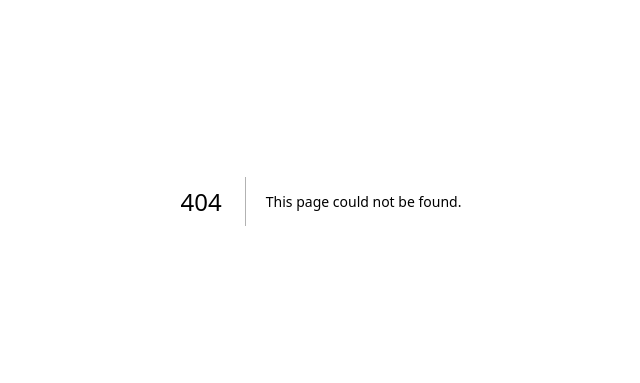
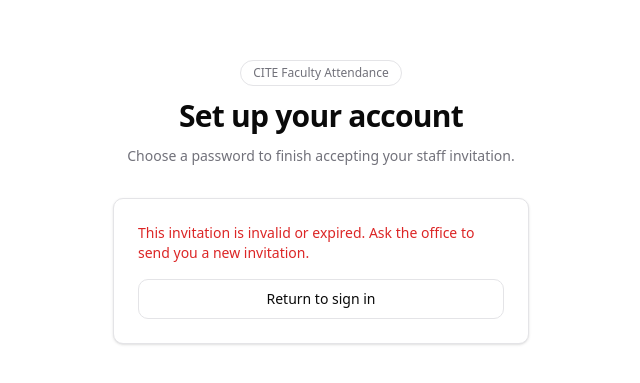
Before and after one commit to itsmetami/CITE_Face_Recognition_Based_Attendance_Monitoring_System, a Next.js app: page /auth/accept in a window 1280 px wide. Before the commit this address had no page. Shown: the part 199-582 px from the top of the page, without its empty margins (319-959 px from the left). Built offline with nearby package versions, Linux system fonts and the light colour scheme; no server answers.

Commit message:
feat: add invite password setup flow

```diff
--- /dev/null
+++ b/src/app/auth/accept/page.tsx
@@ -0,0 +1,18 @@
+import { InviteAcceptanceForm } from "@/components/auth/invite-acceptance-form";
+
+export default function AcceptInvitePage() {
+  return (
+    <main className="mx-auto flex w-full max-w-md flex-1 flex-col justify-center px-4 py-12">
+      <div className="mb-8 space-y-3 text-center">
+        <span className="inline-flex rounded-full border border-border px-3 py-1 text-xs font-medium text-muted-foreground">
+          CITE Faculty Attendance
+        </span>
+        <h1 className="text-3xl font-semibold tracking-tight">Set up your account</h1>
+        <p className="text-sm text-muted-foreground">
+          Choose a password to finish accepting your staff invitation.
+        </p>
+      </div>
+      <InviteAcceptanceForm />
+    </main>
+  );
+}
--- a/src/app/layout.tsx
+++ b/src/app/layout.tsx
@@ -1,4 +1,5 @@
 import type { Metadata } from "next";
+import { InviteLinkRedirect } from "@/components/auth/invite-link-redirect";
 import "./globals.css";
 
 export const metadata: Metadata = {
@@ -9,7 +10,10 @@ export const metadata: Metadata = {
 export default function RootLayout({ children }: LayoutProps<"/">) {
   return (
     <html lang="en" className="h-full antialiased">
-      <body className="min-h-full flex flex-col">{children}</body>
+      <body className="min-h-full flex flex-col">
+        <InviteLinkRedirect />
+        {children}
+      </body>
     </html>
   );
 }
--- /dev/null
+++ b/src/components/auth/invite-acceptance-form.tsx
@@ -0,0 +1,140 @@
+"use client";
+
+import { useEffect, useState, type FormEvent } from "react";
+import Link from "next/link";
+import { useRouter } from "next/navigation";
+import { Button } from "@/components/ui/button";
+import { Card, CardContent } from "@/components/ui/card";
+import { Input } from "@/components/ui/input";
+import { Label } from "@/components/ui/label";
+import { createClient } from "@/lib/supabase/client";
+
+type InviteStatus = "checking" | "ready" | "invalid" | "complete";
+
+export function InviteAcceptanceForm() {
+  const router = useRouter();
+  const [status, setStatus] = useState<InviteStatus>("checking");
+  const [email, setEmail] = useState<string | null>(null);
+  const [error, setError] = useState<string | null>(null);
+  const [pending, setPending] = useState(false);
+
+  useEffect(() => {
+    let active = true;
+
+    async function checkInvite() {
+      try {
+        // The Supabase browser client reads and exchanges the invite tokens in
+        // the URL fragment, then persists the resulting session in the browser.
+        const supabase = createClient();
+        const { data, error: sessionError } = await supabase.auth.getSession();
+
+        if (!active) return;
+
+        // Remove auth parameters even when the invitation is expired, so a
+        // token or error description does not remain in the address bar.
+        window.history.replaceState(null, "", window.location.pathname);
+
+        if (sessionError || !data.session) {
+          setStatus("invalid");
+          return;
+        }
+
+        setEmail(data.session.user.email ?? null);
+        setStatus("ready");
+      } catch {
+        if (active) setStatus("invalid");
+      }
+    }
+
+    void checkInvite();
+    return () => {
+      active = false;
+    };
+  }, []);
+
+  async function handleSubmit(event: FormEvent<HTMLFormElement>) {
+    event.preventDefault();
+    setError(null);
+    setPending(true);
+
+    const formData = new FormData(event.currentTarget);
+    const password = String(formData.get("password") ?? "");
+    const confirmPassword = String(formData.get("confirm-password") ?? "");
+
+    if (password.length < 8) {
+      setError("Use a password with at least 8 characters.");
+      setPending(false);
+      return;
+    }
+    if (password !== confirmPassword) {
+      setError("The passwords do not match.");
+      setPending(false);
+      return;
+    }
+
+    try {
+      const supabase = createClient();
+      const { error: updateError } = await supabase.auth.updateUser({ password });
+      if (updateError) {
+        setError("We couldn’t save that password. The invite may have expired; ask the office to send a new one.");
+        return;
+      }
+
+      setStatus("complete");
+      router.replace("/");
+      router.refresh();
+    } catch {
+      setError("We couldn’t connect to the account service. Please try again.");
+    } finally {
+      setPending(false);
+    }
+  }
+
+  return (
+    <Card>
+      <CardContent className="space-y-5 pt-6">
+        {status === "checking" && (
+          <p className="text-sm text-muted-foreground" role="status">Checking your invitation…</p>
+        )}
+
+        {status === "invalid" && (
+          <div className="space-y-4">
+            <p className="text-sm text-destructive" role="alert">
+              This invitation is invalid or expired. Ask the office to send you a new invitation.
+            </p>
+            <Link
+              href="/"
+              className="inline-flex h-10 w-full items-center justify-center rounded-[var(--radius)] border border-border px-4 text-sm font-medium transition-colors hover:bg-secondary"
+            >
+              Return to sign in
+            </Link>
+          </div>
+        )}
+
+        {status === "ready" && (
+          <form onSubmit={handleSubmit} className="space-y-5">
+            <p className="text-sm text-muted-foreground">
+              Creating an account for <span className="font-medium text-foreground">{email ?? "your invited email"}</span>
+            </p>
+            <div className="space-y-2">
+              <Label htmlFor="password">New password</Label>
+              <Input id="password" name="password" type="password" autoComplete="new-password" minLength={8} required />
+            </div>
+            <div className="space-y-2">
+              <Label htmlFor="confirm-password">Confirm password</Label>
+              <Input id="confirm-password" name="confirm-password" type="password" autoComplete="new-password" minLength={8} required />
+            </div>
+            {error && <p role="alert" className="text-sm text-destructive">{error}</p>}
+            <Button type="submit" className="w-full" disabled={pending}>
+              {pending ? "Saving password…" : "Set password"}
+            </Button>
+          </form>
+        )}
+
+        {status === "complete" && (
+          <p className="text-sm text-muted-foreground" role="status">Password saved. Opening your account…</p>
+        )}
+      </CardContent>
+    </Card>
+  );
+}
--- /dev/null
+++ b/src/components/auth/invite-link-redirect.tsx
@@ -0,0 +1,16 @@
+"use client";
+
+import { useEffect } from "react";
+
+/** Forward invite links that use the app's Site URL (/) to the setup screen. */
+export function InviteLinkRedirect() {
+  useEffect(() => {
+    const fragment = new URLSearchParams(window.location.hash.slice(1));
+    if (fragment.get("type") !== "invite") return;
+    if (window.location.pathname === "/auth/accept") return;
+
+    window.location.replace(`/auth/accept${window.location.hash}`);
+  }, []);
+
+  return null;
+}
```
Also changed, not shown: 1 other file (tests, documents, lock files or other folders).
